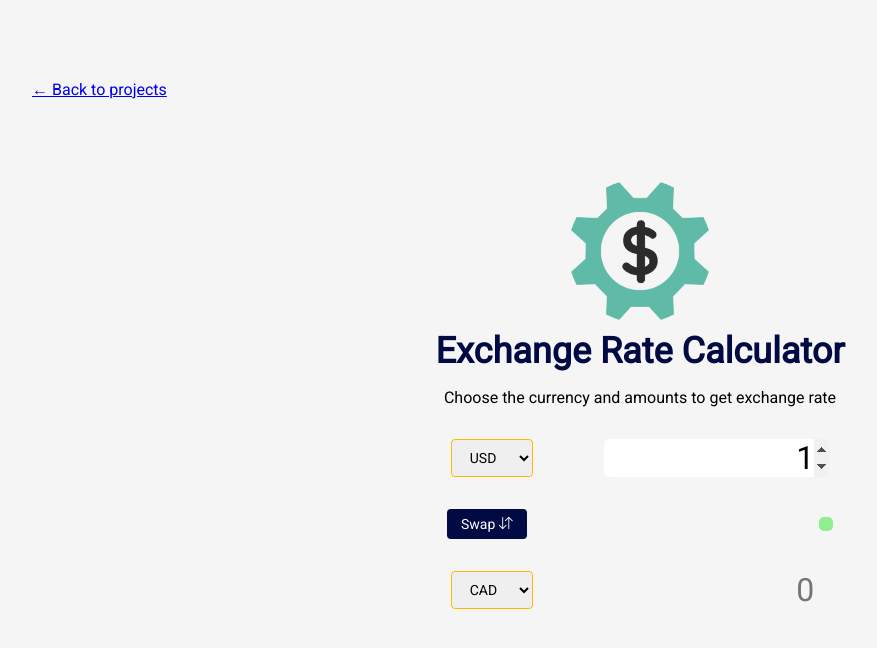
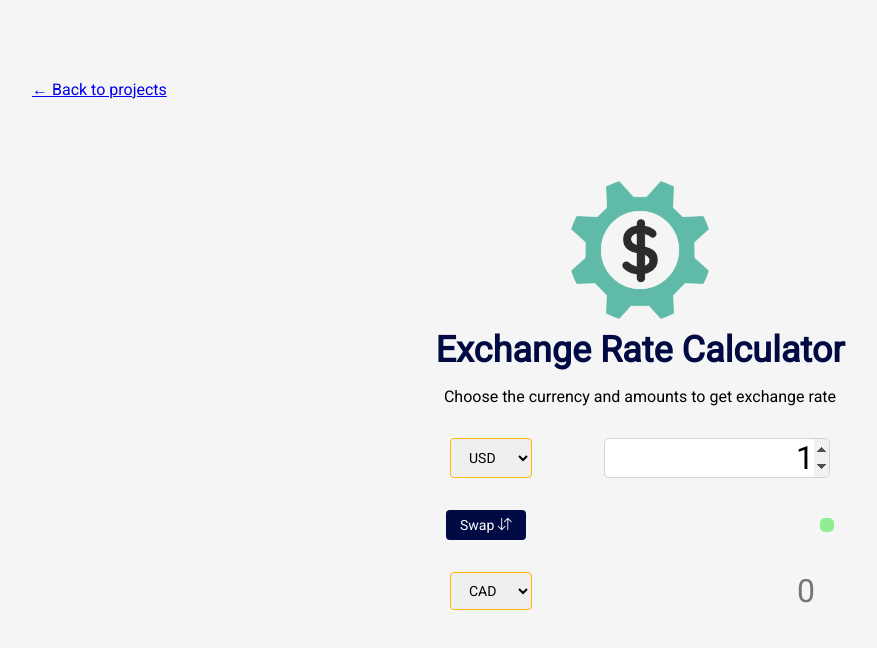
Before and after one commit to obaadelusi/20WebProjects, a plain HTML site: page exchange-rate-calculator/index.html in a window 1280 px wide. Shown: the whole page, without its empty margins (0-877 px from the left). Drawn offline with nearby package versions, Linux system fonts and the light colour scheme; no server answers.

Commit message:
input styling

```diff
--- a/exchange-rate-calculator/style.css
+++ b/exchange-rate-calculator/style.css
@@ -95,6 +95,11 @@ select {
     border-radius: 5px;
 }
 
+input#amount-one {
+    background: white;
+    border: 1px solid lightgrey;
+}
+
 .currency input:focus {
     background: white;
 }
```
